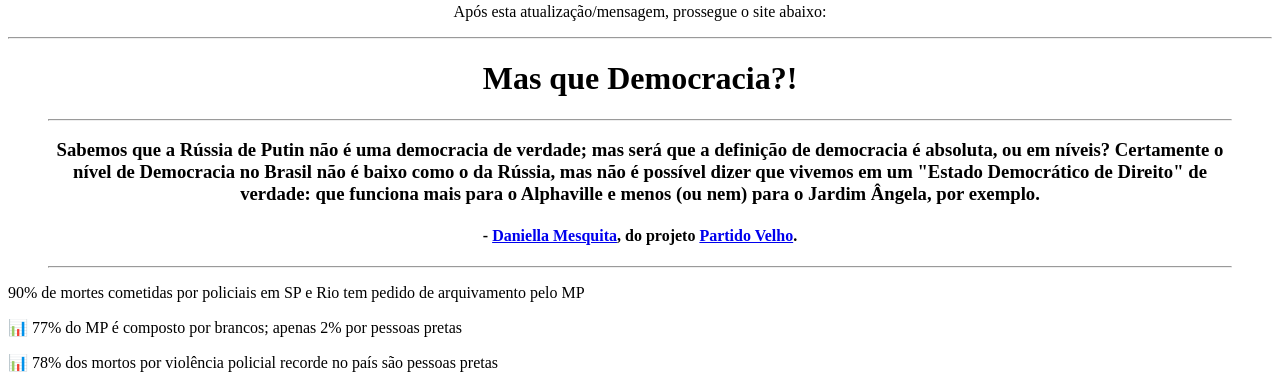
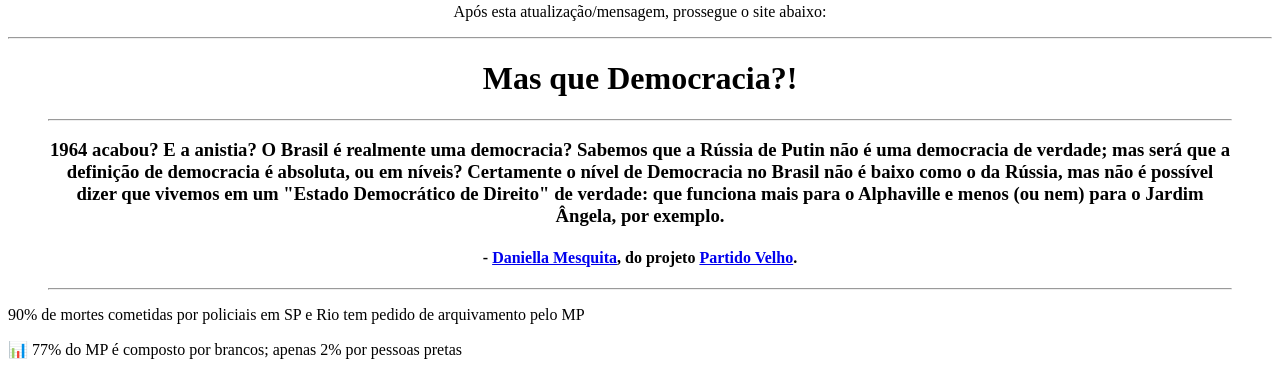
Before and after one commit to PartidoVelho/quedemocracia.com.br, a plain HTML site: page index.html in a window 1280 px wide. Shown: the part 1431-1803 px from the top of the page. Drawn offline with Linux system fonts and the light colour scheme.

Commit message:
importantUpdate

```diff
--- a/index.html
+++ b/index.html
@@ -2,7 +2,7 @@
 <html lang="en-us">
  <head>
 <title>Mas que Democracia?!</title>
-<meta name="description" content="Sabemos que a Rússia de Putin não é uma democracia de verdade; mas será que a definição de democracia é absoluta, ou em níveis? Certamente o nível de Democracia no Brasil não é baixo como o da Rússia, mas não é possível dizer que vivemos em um 'Estado Democrático de Direito' de verdade: que funciona mais para o Alphaville e menos (ou nem) para o Jardim Ângela, por exemplo. Para que gritamos pela defesa do tal 'Estado Democrático de Direito': para que ele MELHORE ou simplesmente para o que já está ruim NÃO PIORASSE? Pois não está sendo permitido que nem o atual Presidente nem ninguém a melhore.">
+<meta name="description" content="1964 acabou? E a anistia? O Brasil é realmente uma democracia? Sabemos que a Rússia de Putin não é uma democracia de verdade; mas será que a definição de democracia é absoluta, ou em níveis? Certamente o nível de Democracia no Brasil não é baixo como o da Rússia, mas não é possível dizer que vivemos em um 'Estado Democrático de Direito' de verdade: que funciona mais para o Alphaville e menos (ou nem) para o Jardim Ângela, por exemplo. Para que gritamos pela defesa do tal 'Estado Democrático de Direito': para que ele MELHORE ou simplesmente para o que já está ruim NÃO PIORASSE? Pois não está sendo permitido que nem o atual Presidente nem ninguém a melhore.">
 <meta name="keywords" content="democracia, truculência, injustiça, estado, direitos, humanos, corrupção">
 <link rel="shortcut icon" href="icon.png" type="image/x-icon">
 <link rel="icon" href="icon.png" type="image/x-icon">
@@ -29,7 +29,7 @@ O artigo 351 do Código Penal descreve o delito de fuga de preso, que consiste n
 <h1>Mas que Democracia?!</h1>
 <blockquote>
 <hr/>
-<h3>Sabemos que a Rússia de Putin não é uma democracia de verdade; mas será que a definição de democracia é absoluta, ou em níveis? Certamente o nível de Democracia no Brasil não é baixo como o da Rússia, mas não é possível dizer que vivemos em um "Estado Democrático de Direito" de verdade: que funciona mais para o Alphaville e menos (ou nem) para o Jardim Ângela, por exemplo.</h3>
+<h3>1964 acabou? E a anistia? O Brasil é realmente uma democracia? Sabemos que a Rússia de Putin não é uma democracia de verdade; mas será que a definição de democracia é absoluta, ou em níveis? Certamente o nível de Democracia no Brasil não é baixo como o da Rússia, mas não é possível dizer que vivemos em um "Estado Democrático de Direito" de verdade: que funciona mais para o Alphaville e menos (ou nem) para o Jardim Ângela, por exemplo.</h3>
 <h4>- <a href="https://danimesq.com/" target="_blank">Daniella Mesquita</a>, do projeto <a href="https://partidovelho.github.io/">Partido Velho</a>.</h4>
 <hr/>
 </blockquote>
```
Also changed, not shown: 1 other file.
